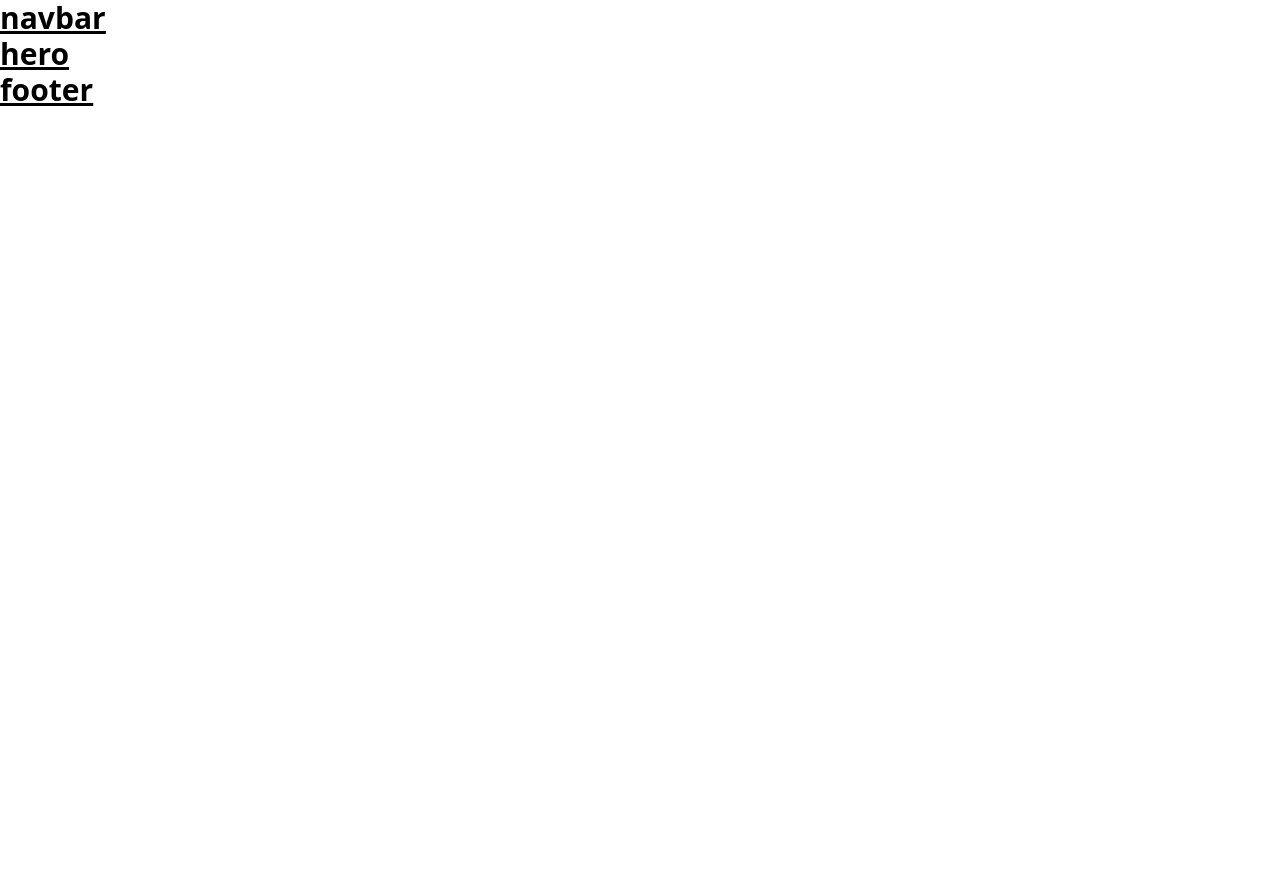
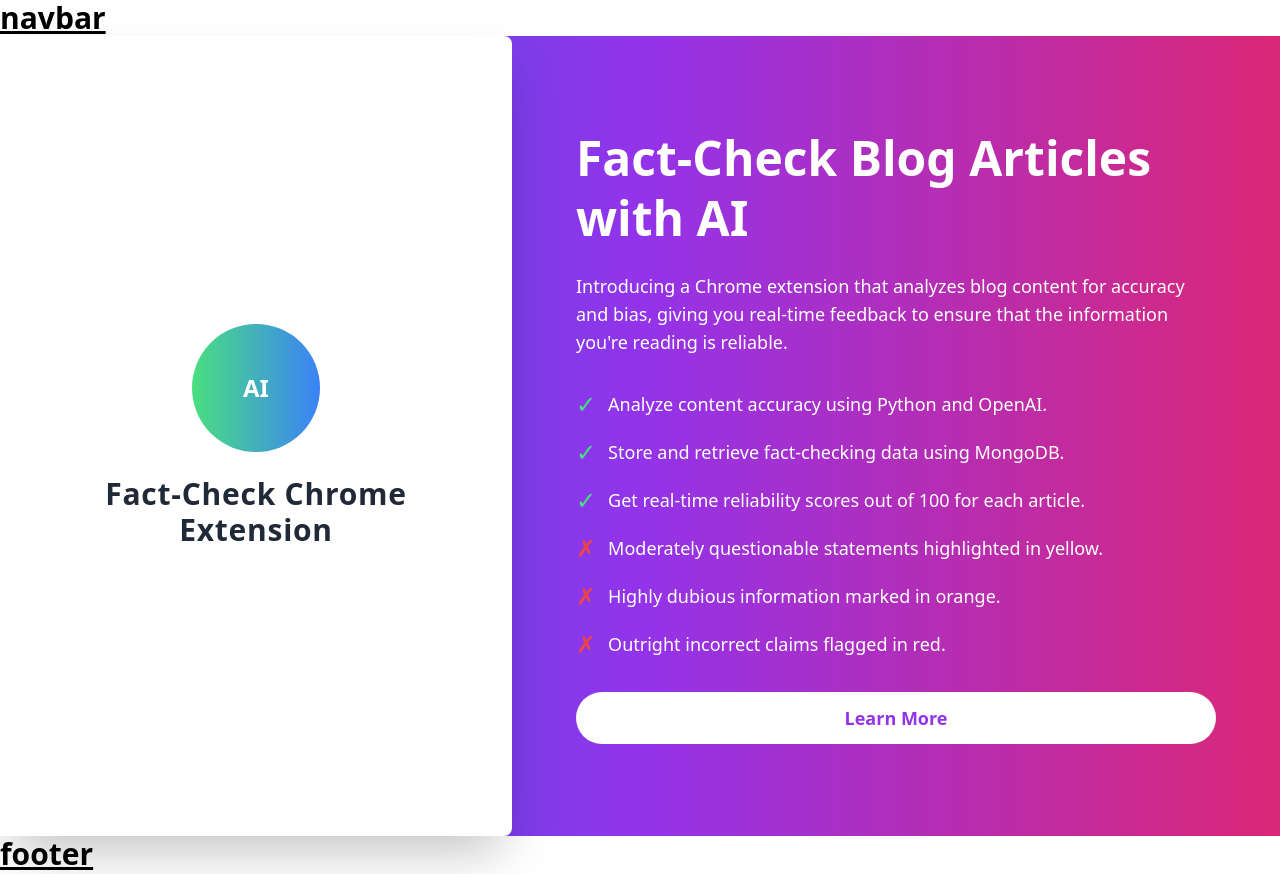
Before and after one commit to justjaiom/checkmate, a React (Create React App) app in the folder website/: page / in a window 1280 px wide. Before the commit the page ends 800 px from the top, so only its background shows below. Built offline with nearby package versions, Linux system fonts and the light colour scheme.

Commit message:
hero part 1

```diff
--- a/website/src/App.js
+++ b/website/src/App.js
@@ -7,12 +7,12 @@ import Footer from './components/footer';
 
 function App() {
   return (
-    <h1 className="text-3xl font-bold underline">
+    <div>
 
       <Navbar></Navbar>
       <Hero></Hero>
       <Footer></Footer>
-    </h1>
+    </div>
   );
 }
 
--- a/website/src/components/hero.jsx
+++ b/website/src/components/hero.jsx
@@ -1,9 +1,65 @@
 function Hero() {
     return (
-      <h1 className="text-3xl font-bold underline">
-        hero
-      </h1>
+      <section className="bg-gradient-to-r from-blue-600 via-purple-600 to-pink-600 h-screen flex items-stretch">
+        {/* Left section - 65% for visual */}
+        <div className="w-full md:w-2/5 flex items-center justify-center">
+          <div className="w-full h-full bg-white flex flex-col items-center justify-center shadow-2xl rounded-r-lg p-8">
+            <div className="w-32 h-32 bg-gradient-to-r from-green-400 to-blue-500 rounded-full mb-6 flex items-center justify-center">
+              <span className="text-2xl font-bold text-white">AI</span>
+            </div>
+            <span className="text-3xl font-bold text-gray-800 tracking-wide text-center">
+              Fact-Check Chrome Extension
+            </span>
+          </div>
+        </div>
+
+        {/* Right section - 35% for text content */}
+        <div className="w-full md:w-3/5 p-16 text-white flex flex-col justify-center">
+          <h1 className="text-5xl font-bold leading-tight mb-6">
+            Fact-Check Blog Articles with AI
+          </h1>
+
+          <p className="text-lg mb-8">
+            Introducing a Chrome extension that analyzes blog content for accuracy and bias, giving you real-time feedback to ensure that the information you're reading is reliable.
+          </p>
+
+          {/* Bullet Points Section */}
+          <ul className="text-lg space-y-4">
+            {/* Positive Checkmarks */}
+            <li className="flex items-center">
+              <span className="text-green-400 mr-3 text-2xl">✓</span>
+              Analyze content accuracy using Python and OpenAI.
+            </li>
+            <li className="flex items-center">
+              <span className="text-green-400 mr-3 text-2xl">✓</span>
+              Store and retrieve fact-checking data using MongoDB.
+            </li>
+            <li className="flex items-center">
+              <span className="text-green-400 mr-3 text-2xl">✓</span>
+              Get real-time reliability scores out of 100 for each article.
+            </li>
+
+            {/* Negative Crosses */}
+            <li className="flex items-center">
+              <span className="text-red-500 mr-3 text-2xl">✗</span>
+              Moderately questionable statements highlighted in yellow.
+            </li>
+            <li className="flex items-center">
+              <span className="text-red-500 mr-3 text-2xl">✗</span>
+              Highly dubious information marked in orange.
+            </li>
+            <li className="flex items-center">
+              <span className="text-red-500 mr-3 text-2xl">✗</span>
+              Outright incorrect claims flagged in red.
+            </li>
+          </ul>
+
+          <button className="mt-8 bg-white text-purple-600 hover:bg-gray-100 px-6 py-3 rounded-full font-semibold text-lg">
+            Learn More
+          </button>
+        </div>
+      </section>
     );
   }
 
-  export default Hero
+  export default Hero;
```
Also changed, not shown: website/src/index.css (line endings or trailing spaces).
